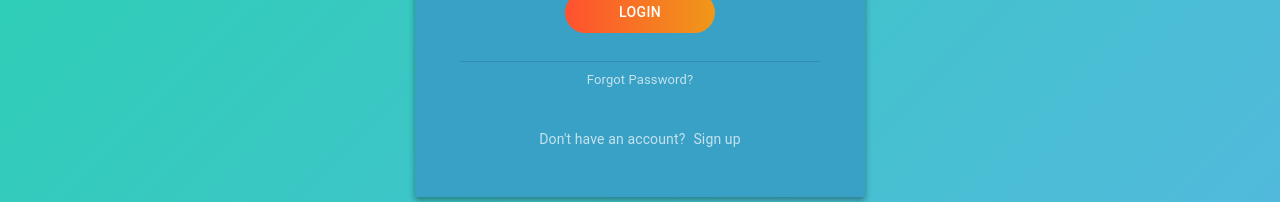
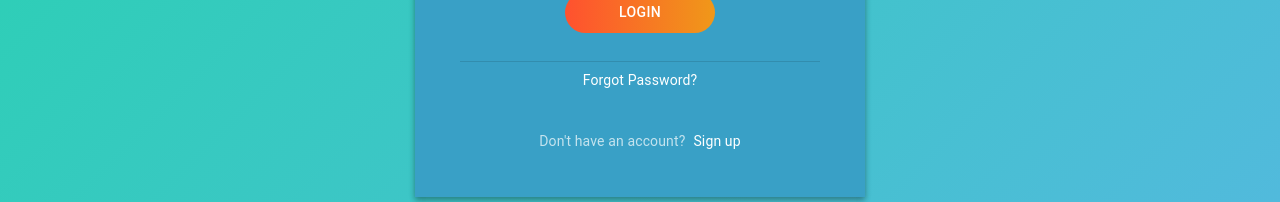
Before and after one commit to TadasSipavicius/Authentication-System-Frontend, a React (Create React App) app: page / in a window 1280 px wide. Shown: the part 513-715 px from the top of the page. Built offline with nearby package versions, Linux system fonts and the light colour scheme.

Commit message:
Added click styling and functionality to forgot password and sign in text links

```diff
--- a/src/Components/Cards/LoginCard/LoginCardFooter/LoginCardFooter.Styling.ts
+++ b/src/Components/Cards/LoginCard/LoginCardFooter/LoginCardFooter.Styling.ts
@@ -2,9 +2,14 @@ import { SystemStyleObject } from '@mui/system';
 
 const styles: Record<string, SystemStyleObject> = {
     forgotPasswordText: {
-        fontSize: 13,
+        fontSize: 14,
         marginTop: 1,
-        color: "rgba(255,255,255, 0.7)"
+        color: "rgba(255,255,255, 1)",
+        cursor: "pointer",
+
+        "&:hover": {
+            color: "rgba(255,255,255, 0.7)",
+        }
     },
     footerOtherOptions: {
         display: "flex",
@@ -18,9 +23,14 @@ const styles: Record<string, SystemStyleObject> = {
     },
     signInText: {
         fontSize: 14,
+        color: "rgba(255,255,255, 1)",
+        cursor: "pointer",
+        marginLeft: 1,
         marginTop: 1,
-        color: "rgba(255,255,255, 0.7)",
-        marginLeft: 1
+
+        "&:hover": {
+            color: "rgba(255,255,255, 0.7)",
+        }
     }
 }
 
--- a/src/Components/Cards/LoginCard/LoginCardFooter/LoginCardFooter.tsx
+++ b/src/Components/Cards/LoginCard/LoginCardFooter/LoginCardFooter.tsx
@@ -13,6 +13,11 @@ const LoginCardFooter = () => {
         setSelectedCard('ForgotPassword');
     };
 
+    const handleSignInClick = (): void => {
+
+        setSelectedCard('Register');
+    }
+
     return (
         <>
             <Typography
@@ -27,7 +32,10 @@ const LoginCardFooter = () => {
                     Don't have an account?
                 </Typography>
 
-                <Typography sx={styles.signInText}>
+                <Typography
+                    sx={styles.signInText}
+                    onClick={handleSignInClick}
+                >
                     Sign up
                 </Typography>
 
--- a/src/Layout/AuthPageSelectedCard.tsx
+++ b/src/Layout/AuthPageSelectedCard.tsx
@@ -15,7 +15,7 @@ const AuthPageSelectedCard = () => {
     if (selectedCard === "Auth") {
         return <LoginCard />
     }
-    else if (selectedCard === "ForgotPassowrd") {
+    else if (selectedCard === "ForgotPassword") {
         return <ForgotPasswordCard />
     }
     else {
```
